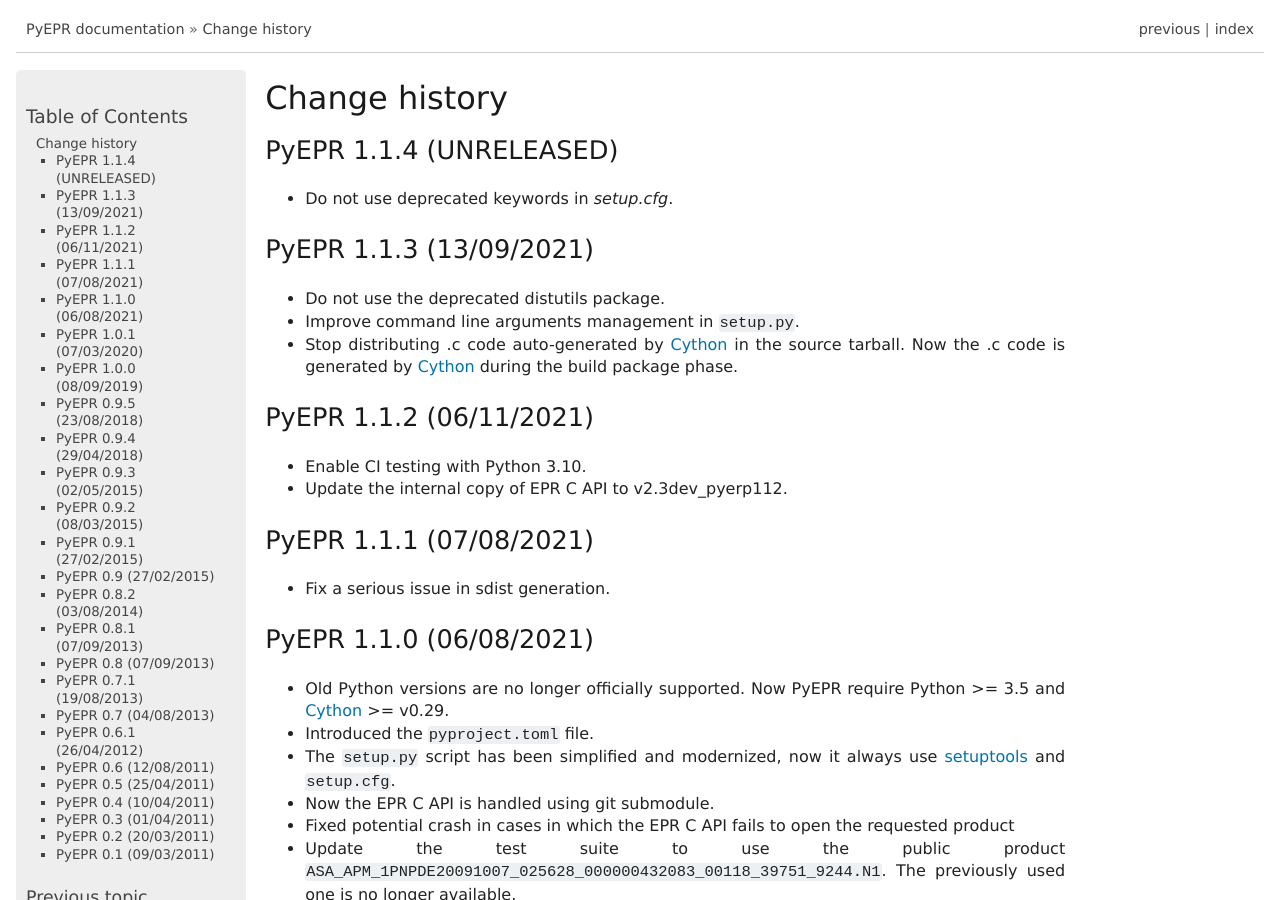
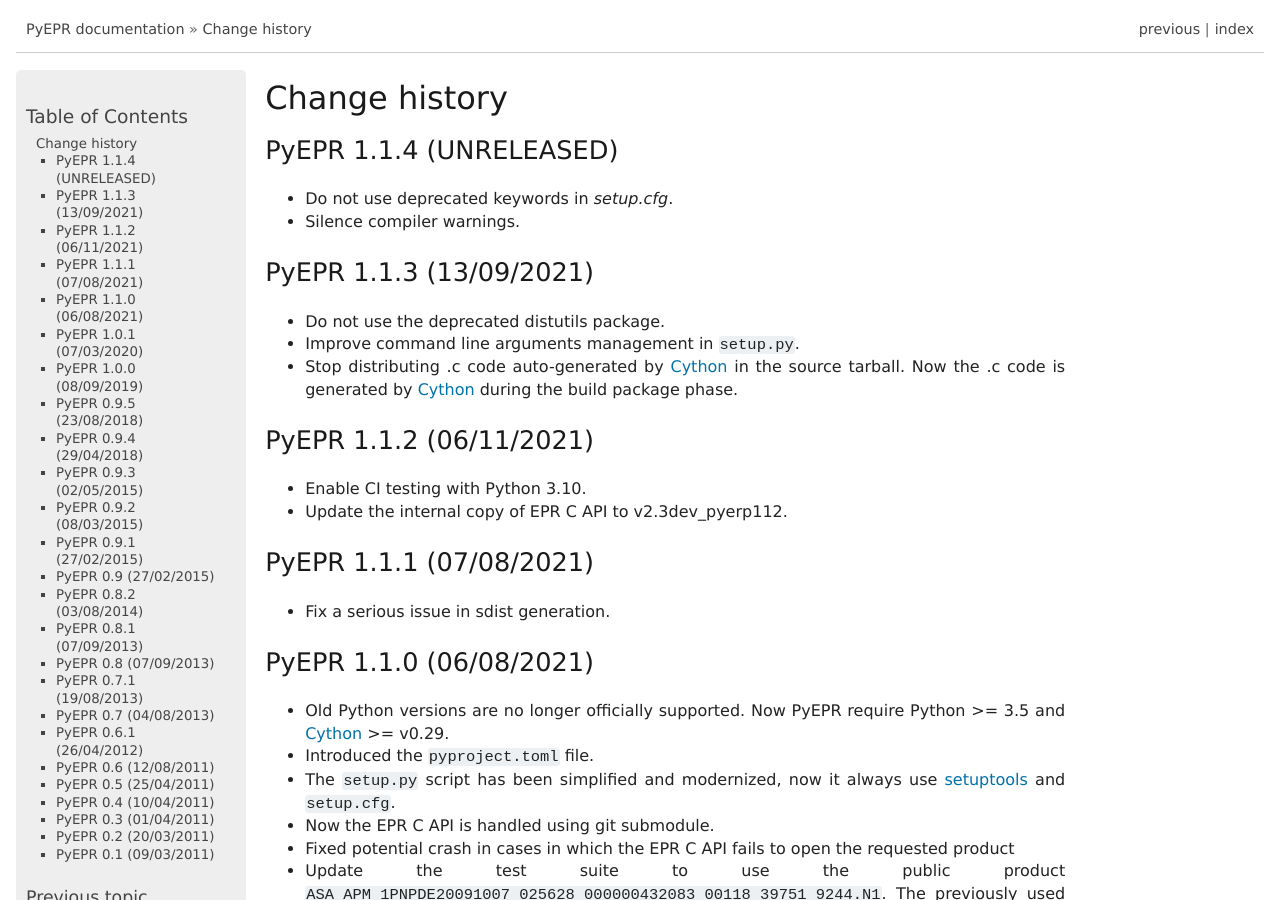
Before and after one commit to avalentino/pyepr, a Sphinx documentation site: the page built from doc/NEWS.rst, in a window 1280 px wide and 900 px high. Built offline with Sphinx 7.4.7, drawn with Linux system fonts in a browser that asks for light colours; formulas are drawn with MathJax 3.

Commit message:
Silende compiler warnings

```diff
--- a/doc/NEWS.rst
+++ b/doc/NEWS.rst
@@ -5,6 +5,7 @@
 ------------------------
 
 * Do not use deprecated keywords in `setup.cfg`.
+* Silence compiler warnings.
 
 
 PyEPR 1.1.3 (13/09/2021)
```
Also changed, not shown: 1 other file.
